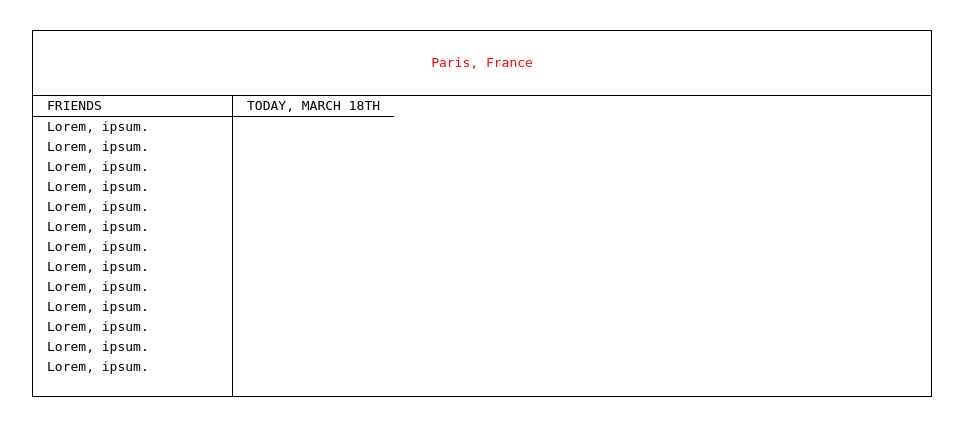
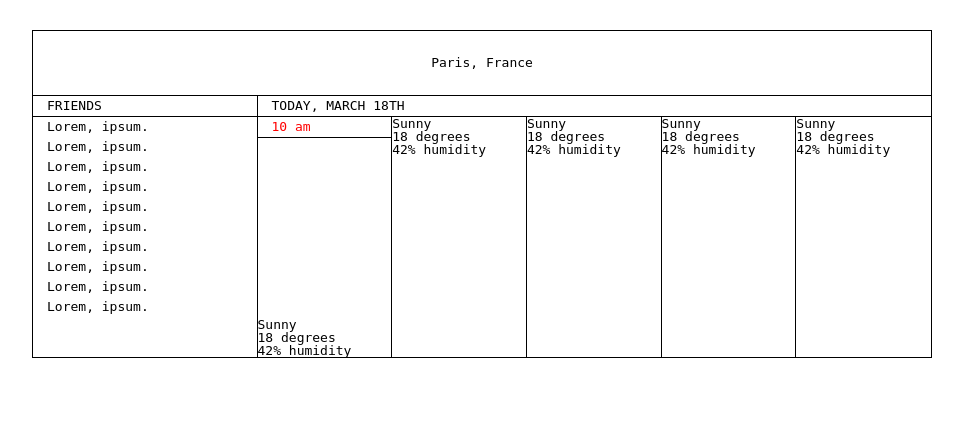
Before and after one commit to remi2j/social-weather, a PHP site: page / in a window 1280 px wide. Shown: the part 100-536 px from the top of the page, without its empty margins (158-1121 px from the left). Run offline with PHP 8.4, Linux system fonts and the light colour scheme.

Commit message:
:construction: add hour by hour forecast

```diff
--- a/index.php
+++ b/index.php
@@ -38,6 +38,37 @@
         </div>
         <div class="forecast">
           <div class="label">Today, march 18th</div>
+          <div class="hours">
+            <div class="hour-forecast">
+              <p class="time">10 am</p>
+              <p class="details">
+                <p class="main">Sunny</p>
+                <p class="temperature">18 degrees</p>
+                <p class="humidity">42% humidity</p>
+              </p>
+            </div>
+            <div class="hour-forecast">
+              <p class="main">Sunny</p>
+              <p class="temperature">18 degrees</p>
+              <p class="humidity">42% humidity</p>
+            </div>
+            <div class="hour-forecast">
+              <p class="main">Sunny</p>
+              <p class="temperature">18 degrees</p>
+              <p class="humidity">42% humidity</p>
+            </div>
+            <div class="hour-forecast">
+              <p class="main">Sunny</p>
+              <p class="temperature">18 degrees</p>
+              <p class="humidity">42% humidity</p>
+            </div>
+            <div class="hour-forecast">
+              <p class="main">Sunny</p>
+              <p class="temperature">18 degrees</p>
+              <p class="humidity">42% humidity</p>
+            </div>
+            </div>
+          </div>
         </div>
       </div>
     </div>
--- a/styles/style.css
+++ b/styles/style.css
@@ -49,7 +49,6 @@ header h2 {
 }
 
 .city .city-name {
-  color: red;
   line-height: 64px;
   text-align: center;
   display: block;
@@ -64,14 +63,49 @@ header h2 {
 }
 
 .location-card .friends {
-  width: 200px;
-  height: 300px;
-  overflow-y: scroll;
+  width: 25%;
   border-right: 1px solid black;
-
 }
 
 .location-card .friends .list {
   padding: 0 14px;
   line-height: 20px;
+  height: 200px;
+  overflow-y: scroll;
 }
+
+.location-card .forecast {
+  width: 75%;
+}
+
+.location-card .forecast .hours {
+  display: flex;
+  flex-direction: row;
+  justify-content: space-between;
+}
+
+.location-card .forecast .hour-forecast {
+  border-right: 1px solid black;
+  width: 20%;
+}
+
+.location-card .forecast .hour-forecast .time {
+  padding: 0 14px;
+  line-height: 20px;
+  border-bottom: 1px solid black;
+  color: red;
+}
+
+.location-card .forecast .hour-forecast .details {
+  display: flex;
+  flex-direction: column;
+  justify-content: space-between;
+  padding: 40px 14px;
+  text-align: left;
+  flex: 1;
+  height: 180px;
+}
+
+.location-card .forecast .hour-forecast:last-child {
+  border: 0;
+}
```
